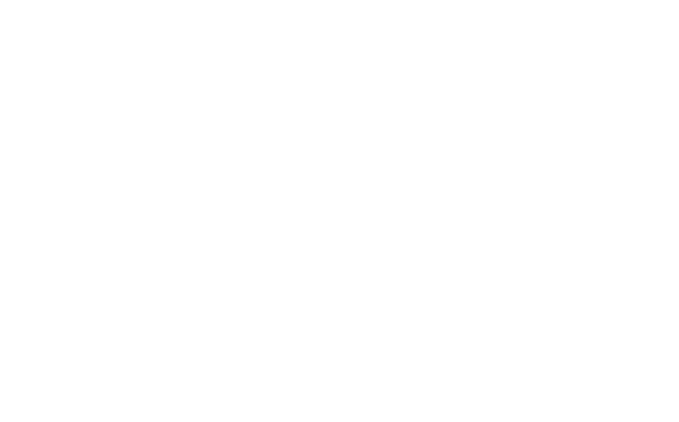
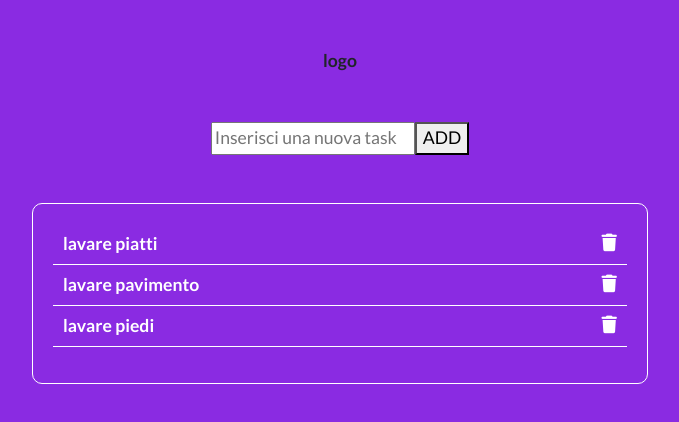
Before and after one commit to R-G2110/vue-todolist, a plain HTML site: page index.html in a window 1280 px wide. Shown: the whole page, without its empty margins (300-979 px from the left). Drawn offline with nearby package versions, Linux system fonts and the light colour scheme.

```diff
--- a/css/style.css
+++ b/css/style.css
@@ -0,0 +1,56 @@
+body {
+	font-family: 'Lato', sans-serif;
+	font-size: 1.1rem;
+	font-weight: 700;
+	background-color: blueviolet
+}
+
+.container {
+	width: 50%;
+}
+
+#error-empty,
+#error-task-undone {
+	color: fuchsia ;
+
+}
+
+#card-list,
+#empty-message {
+	padding: 20px;
+	border-radius: 10px;
+	color: white;
+	border: 1px solid white;
+}
+
+ul {
+	list-style: none;
+	padding-left: 0;
+}
+
+li {
+	padding: 10px;
+	cursor: pointer;
+	line-height: 20px;
+	border-bottom: 1px solid white;
+}
+
+li:hover {
+	background-color: green;
+	color: white;
+	border-radius: 10px;
+}
+
+i {
+	float: right;
+	line-height: 20px;
+}
+
+i:hover {
+	color: red;
+}
+
+#card-list li.done {
+	text-decoration: line-through;
+	color: lightgrey;
+}
--- a/index.html
+++ b/index.html
@@ -26,6 +26,52 @@
 </head>
 <body>
 
+	<div id="app" class="container text-center ">
+		<div class="col-12 my-5">
+			logo
+		</div>
+
+		<div class="new-task col-12 my-5">
+			<input
+				@keyup.enter="addTask"
+				v-model.trim  ="newTask"
+				type="text"
+				placeholder="Inserisci una nuova task"
+			>
+			<button @click="addTask">ADD</button>
+			<p
+				id="error-empty"
+				v-if="isError"
+				class="error"
+			>Attenzione!!! Il nuovo task deve avere almeno 5 caratteri!!!</p>
+			<p id="error-task-undone" class="d-none">{{errorMsg}}</p>
+		</div>
+
+		<div id="card-list" class="col-12 text-start my-5 ">
+			<ul v-if="tasks.length > 0">
+				<li
+					v-for="(task, index) in tasks"
+					:key="index"
+					:class="{'done': task.done}"
+					@click="task.done =!task.done"
+					>
+        	<span :class="{'done': isDone === true}" @click="isDone = !isDone">
+						{{task.text}}
+					</span>
+					<i
+						@click.stop="removeTask(index)"
+						class="fa-solid fa-trash"
+					></i>
+				</li>
+
+			</ul>
+			<h3 v-else>Task list empty</h3>
+		</div>
+
+
+
+	</div>
+
 	<script src="js/script.js"></script>
 </body>
 </html>
--- a/js/script.js
+++ b/js/script.js
@@ -0,0 +1,54 @@
+const {createApp} = Vue;
+
+createApp ({
+	data(){
+		return {
+			index: 0,
+			tasks:[
+				{
+					text: 'lavare piatti',
+					done: false
+				},
+				{
+					text: 'lavare pavimento',
+					done: false
+				},
+				{
+					text: 'lavare piedi',
+					done: false
+				}
+			],
+			newTaskask:'',
+			IsDone: false,
+			isError: false,
+			errorMsg:''
+
+		}
+	},
+	methods: {
+
+		addTask(){
+			if(this.newTask.length < 5) {
+				this.isError = true;
+			} else {
+				const newTaskObj = {
+					text: this.newTask,
+					done: false
+				}
+			}
+			this.tasks.unshift(newTaskObj);
+			this.newTask='';
+		},
+
+		removeTask(index){
+			if(this.tasks[index].done){
+				this.tasks.splice(index, 1);
+			} else {
+				errorMsg = 'Attenzione!!! Il task NON è ancora completo!!!'
+			}
+		}
+	},
+	mounted(){
+		console.log('ciao')
+	}
+}).mount('#app');
```
